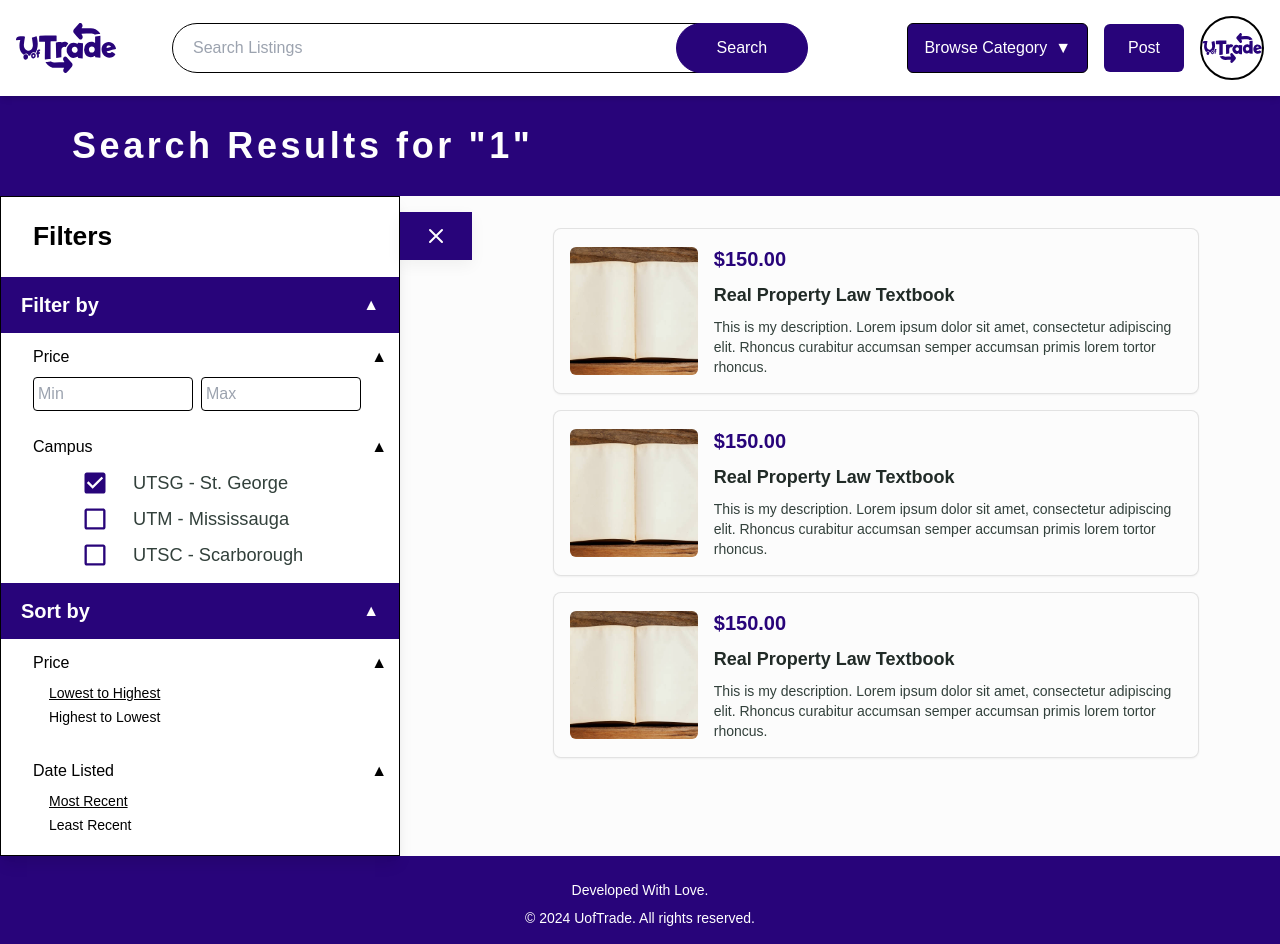
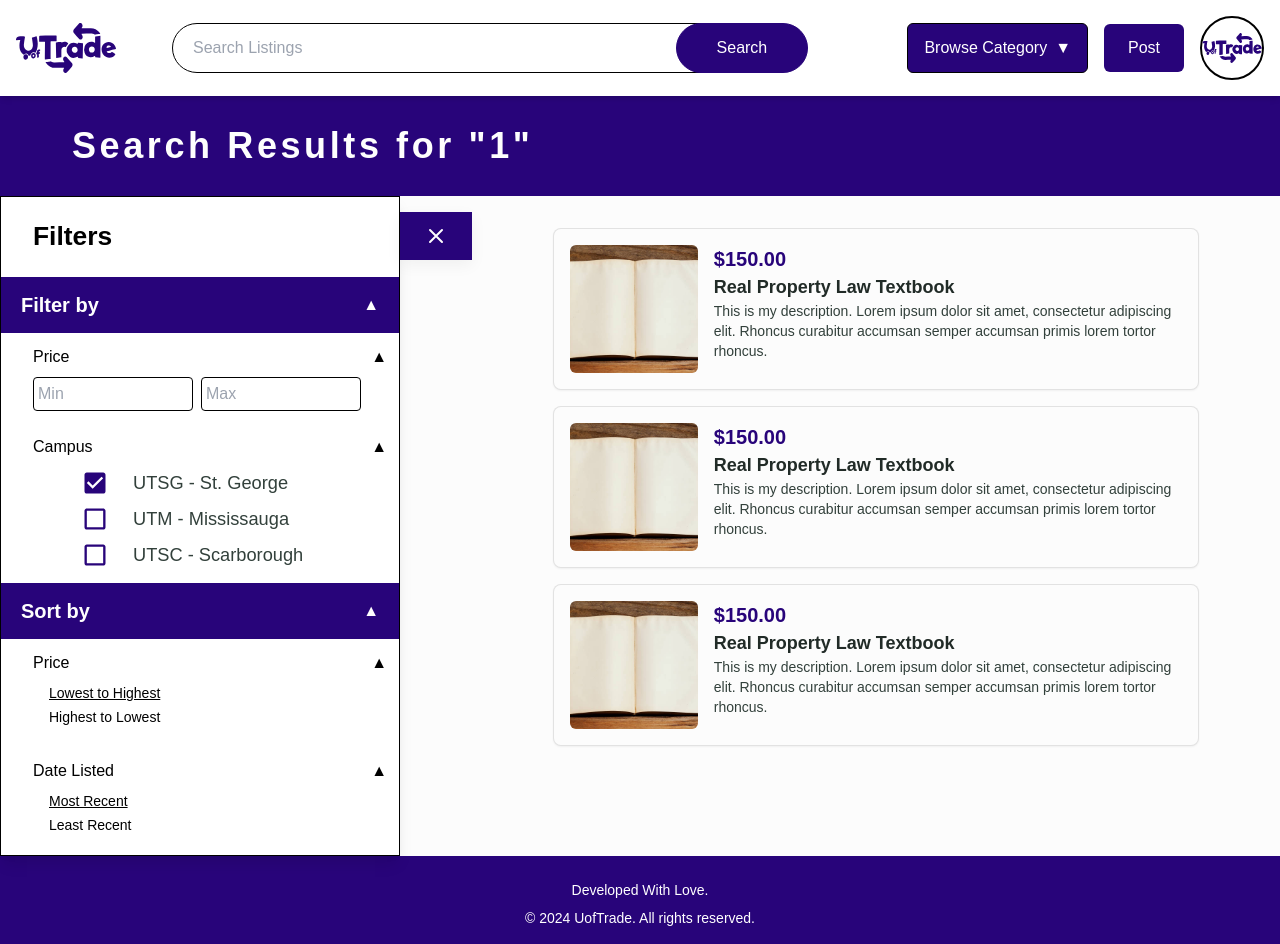
Before and after one commit to UofT-ECE444-Fall2024/project-1-web-application-design-group4-goggle, a Next.js app in the folder frontend/uoftrade/: page /search/1 in a window 1280 px wide. Built offline with nearby package versions, Linux system fonts and the light colour scheme.

Commit message:
changed alignment in PostCard text

```diff
--- a/frontend/uoftrade/src/components/PostCard/PostCard.tsx
+++ b/frontend/uoftrade/src/components/PostCard/PostCard.tsx
@@ -11,7 +11,7 @@ type PostCardProps = {
 
 const PostCard: React.FC<PostCardProps> = ({ image, title, price, description }) => {
   return (
-    <Link href="" className="border border-outline-grey rounded-lg p-4 flex flex-col md:flex-row space-x-4 items-center shadow-sm bg-off-white hover:bg-light-grey">
+    <Link href="" className="border border-outline-grey rounded-lg p-4 flex flex-col md:flex-row space-x-4 items-center md:items-start shadow-sm bg-off-white hover:bg-light-grey">
       <div className="relative w-32 h-32 flex-shrink-0 ">
         <Image
           src={image}
@@ -21,7 +21,7 @@ const PostCard: React.FC<PostCardProps> = ({ image, title, price, description })
           className="rounded-md border-outline-grey"
         />
       </div>
-      <div className="flex flex-col space-y-0 md:space-y-2">
+      <div className="flex flex-col space-y-0 md:space-y-0 space-y-2">
         <span className="text-xl font-bold text-primary mt-4 md:mt-0">${price.toFixed(2)}</span>
         <h2 className="text-lg font-semibold text-heading-1">{title}</h2>
         <p className="text-subheading text-sm">{description}</p>
```
